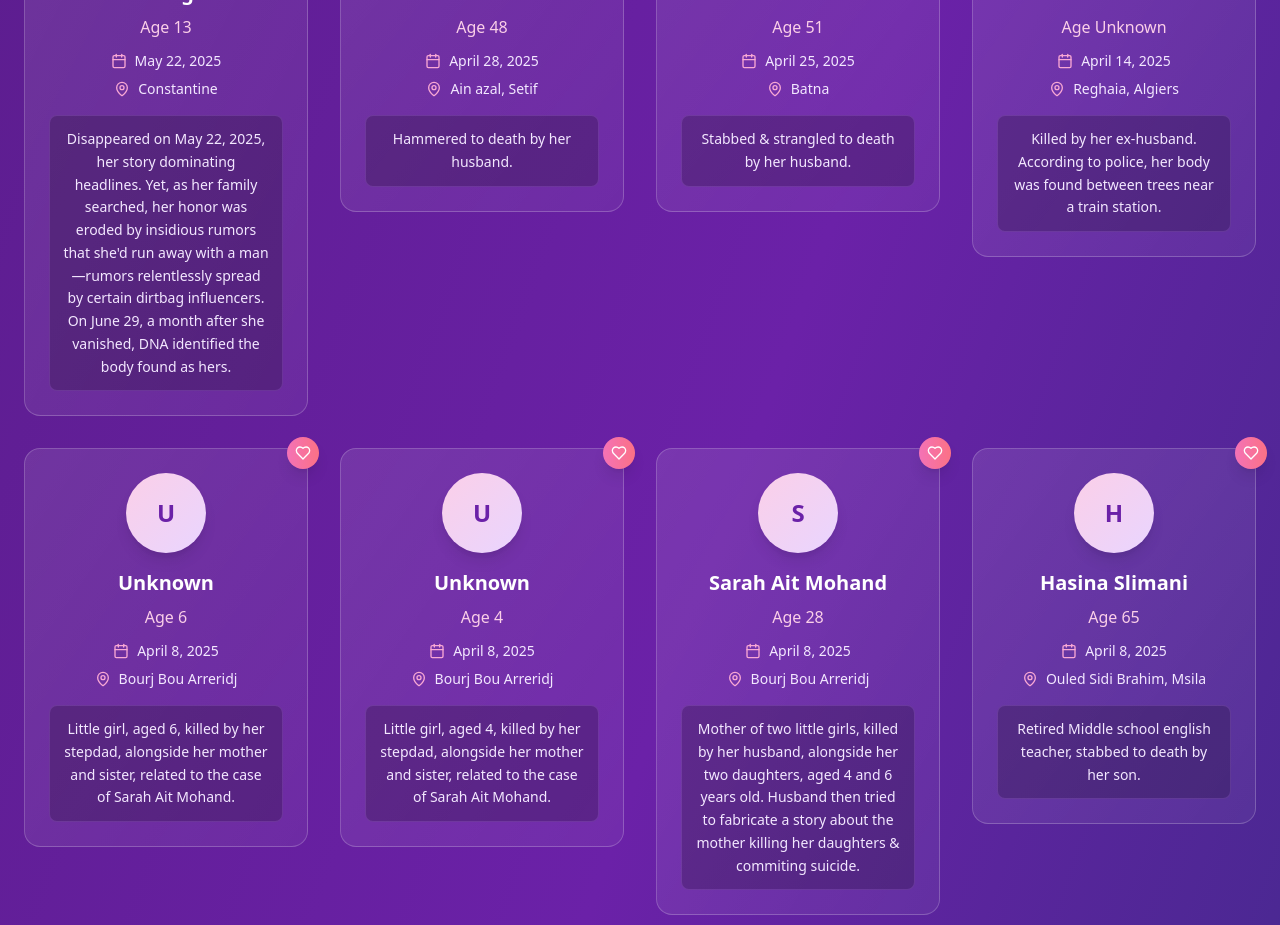
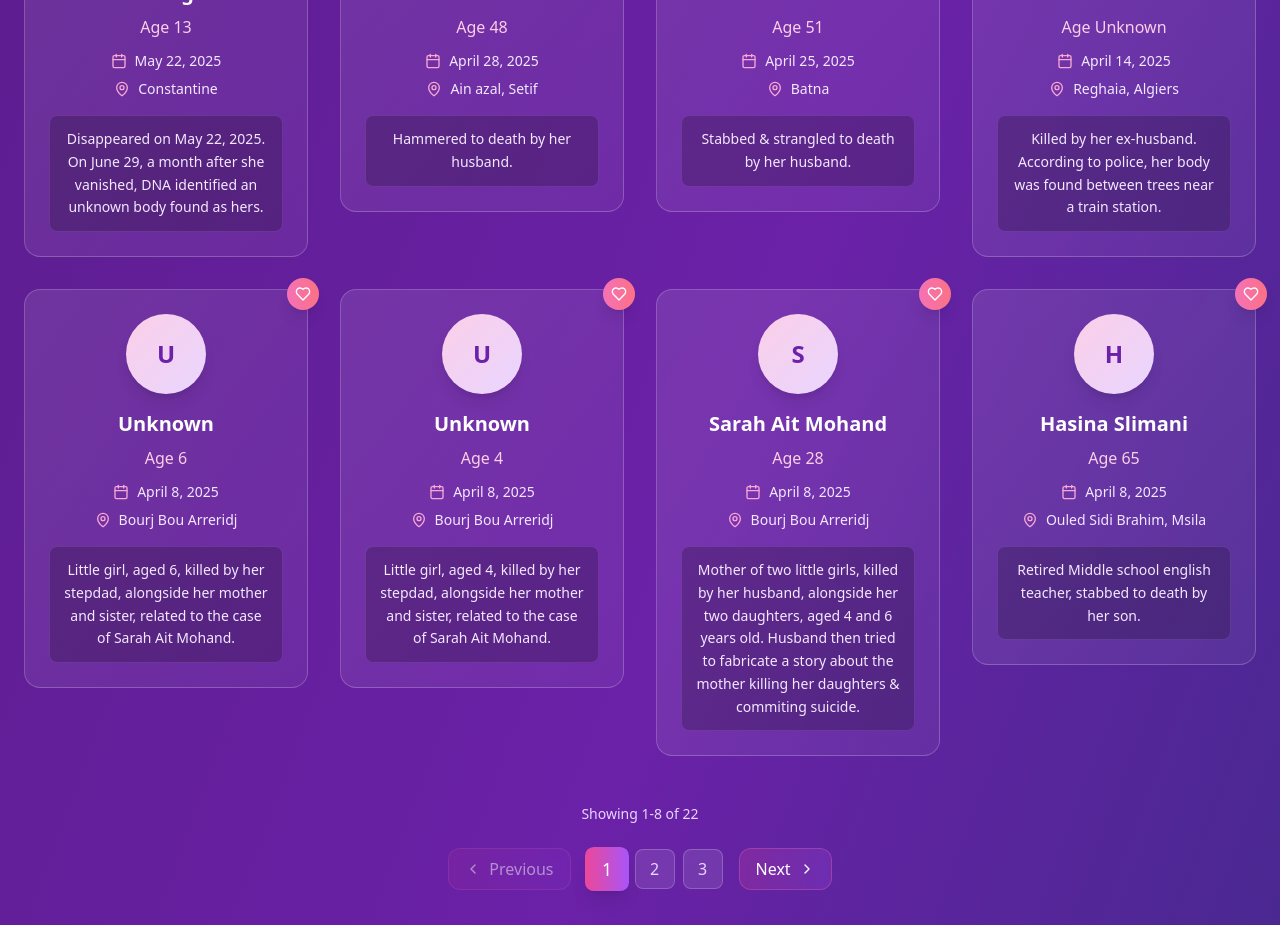
Before and after one commit to Ouassim-Hamdani/femicide-dz, a React (Create React App) app: page / in a window 1280 px wide. Shown: the part 1040-1965 px from the top of the page. Built offline with nearby package versions, Linux system fonts and the light colour scheme.

Commit message:
Added a confirmed case

```diff
--- a/src/constants/index.js
+++ b/src/constants/index.js
@@ -175,7 +175,7 @@ export const sampleVictims = [
     age: 13,
     date: "22-05-2025",
     location: "Constantine",
-    description:"Disappeared on May 22, 2025, her story dominating headlines. Yet, as her family searched, her honor was eroded by insidious rumors that she'd run away with a man—rumors relentlessly spread by certain dirtbag influencers. On June 29, a month after she vanished, DNA identified the body found as hers."
+    description:"Disappeared on May 22, 2025. On June 29, a month after she vanished, DNA identified an unknown body found as hers."
   }
 
 
```
